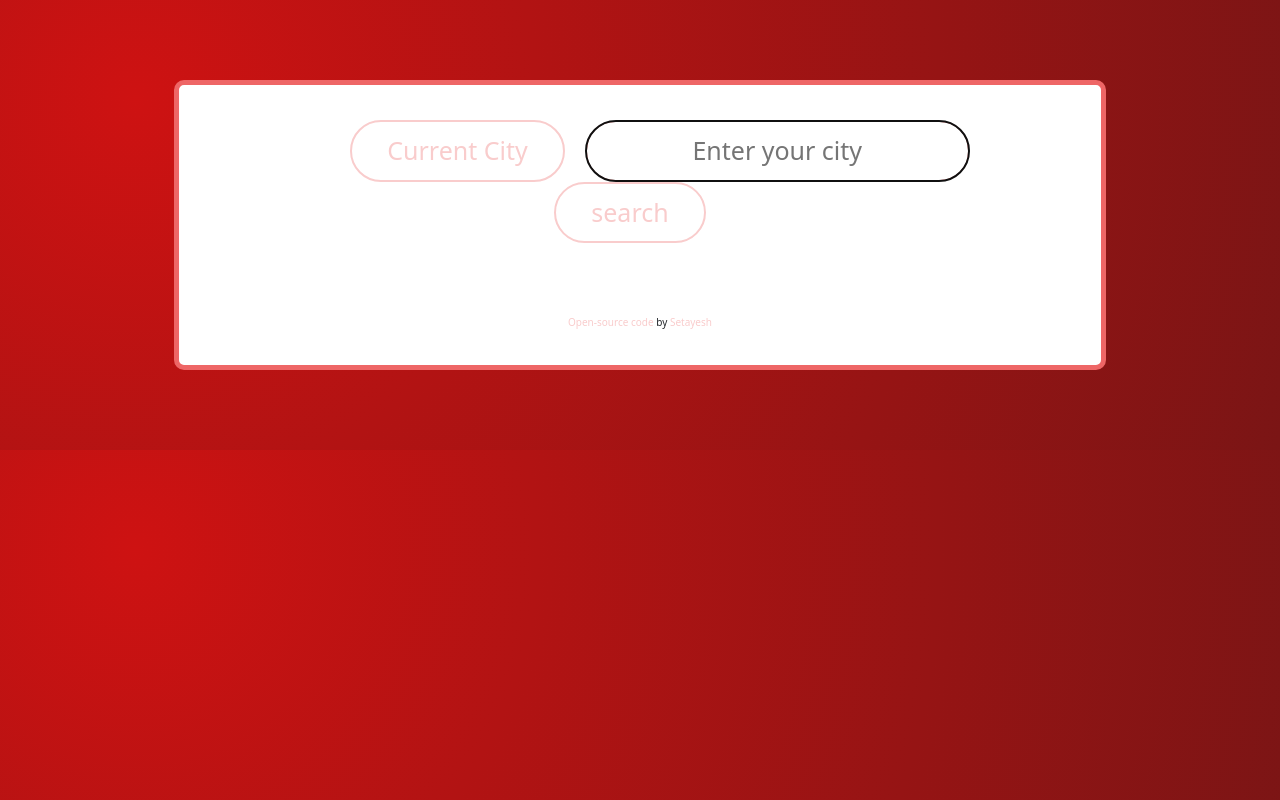
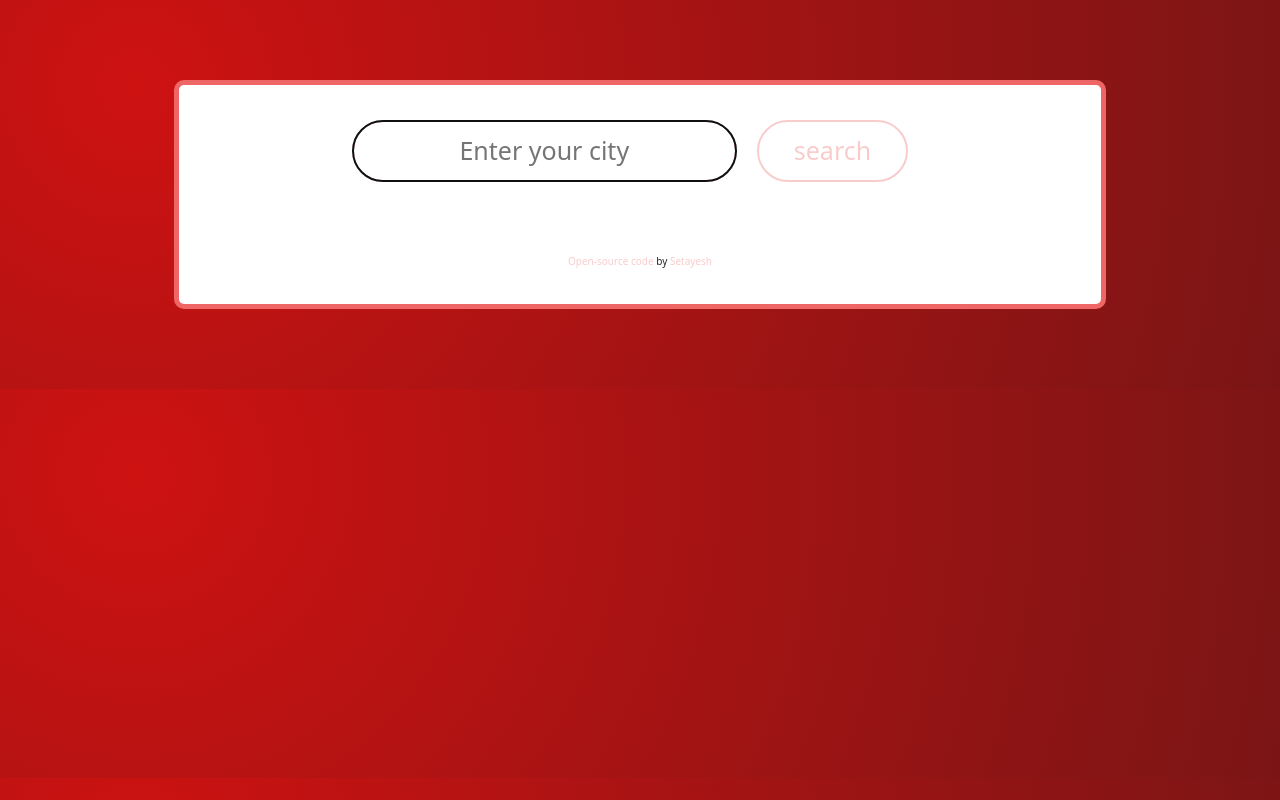
Before and after one commit to sititiy/react-weather, a React (Create React App) app: page / in a window 1280 px wide. Built offline with nearby package versions, Linux system fonts and the light colour scheme; no server answers.

Commit message:
removed the current location button

```diff
--- a/src/Search.js
+++ b/src/Search.js
@@ -35,7 +35,6 @@ export default function Search(props) {
 
   const form = (
     <form onSubmit={handleSumbit}>
-      <input type="submit" value="Current City" className="search" />
       <input
         type="text"
         placeholder="Enter your city"
```
